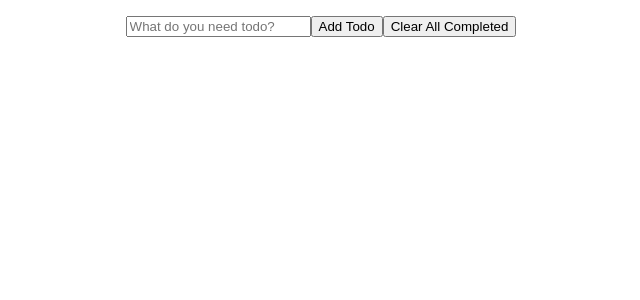
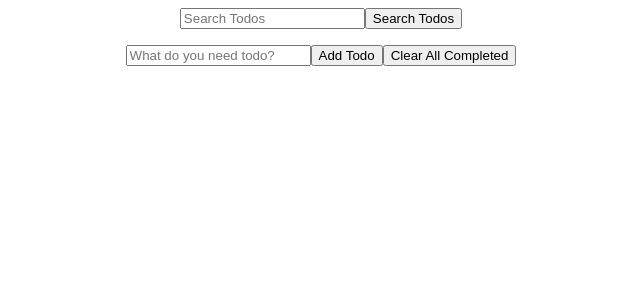
Before and after one commit to bangarangler/TODO-UIState_on_form, a React (Create React App) app: page / in a window 1280 px wide. Shown: the top 300 px of the page, without its empty margins (319-959 px from the left). Built offline with nearby package versions, Linux system fonts and the light colour scheme.

Commit message:
Trying to hook up search functionallity

```diff
--- a/src/App.js
+++ b/src/App.js
@@ -2,15 +2,34 @@ import React, { Component } from "react";
 
 import TodoForm from "./components/TodoForm/TodoForm";
 import TodoList from "./components/TodoList/TodoList";
+import Search from "./components/Search/Search.js";
 import styles from "./App.module.scss";
 
 class App extends Component {
   constructor(props) {
     super(props);
     this.state = {
-      todos: []
+      todos: [],
+      searchedTodos: []
+      //selectedTodo: ""
     };
   }
+
+  //handleSearch = searchTodo => {
+  //this.setState(prevState => ({
+  //searchedTodos: [...prevState, searchTodo]
+  //}));
+  //};
+
+  //search = e => {
+  //e.preventDefault();
+  //this.state.todos.filter(td => {
+  //if (td === this.state.searchedTodos) {
+  //this.setState({ selectedTodo: td });
+  //return <h2>{this.state.selectedTodo}</h2>;
+  //}
+  //});
+  //};
 
   addTodo = newTodo => {
     //debugger;
@@ -98,6 +117,11 @@ class App extends Component {
   render() {
     return (
       <div className={styles.App}>
+        <Search
+          todos={this.state.todos}
+          handleSearch={this.handleSearch}
+          search={this.search}
+        />
         <TodoList
           todos={this.state.todos}
           removeTodo={this.removeTodo}
--- /dev/null
+++ b/src/components/Search/Search.js
@@ -0,0 +1,40 @@
+import React from "react";
+
+class Search extends React.Component {
+  constructor(props) {
+    super(props);
+    this.state = {
+      search: ""
+    };
+  }
+
+  handleChange = e => {
+    e.preventDefault();
+    this.setState({ [e.target.name]: e.target.value });
+    this.selectSearch(e);
+  };
+
+  selectSearch = e => {
+    e.preventDefault();
+    this.props.handleSearch(this.state.search);
+    this.setState({ search: "" });
+  };
+
+  render() {
+    return (
+      <div>
+        <input
+          type="text"
+          placeholder="Search Todos"
+          name="search"
+          value={this.state.search}
+          onChange={this.handleChange}
+          required
+        />
+        <button onClick={this.props.search}>Search Todos</button>
+      </div>
+    );
+  }
+}
+
+export default Search;
```
